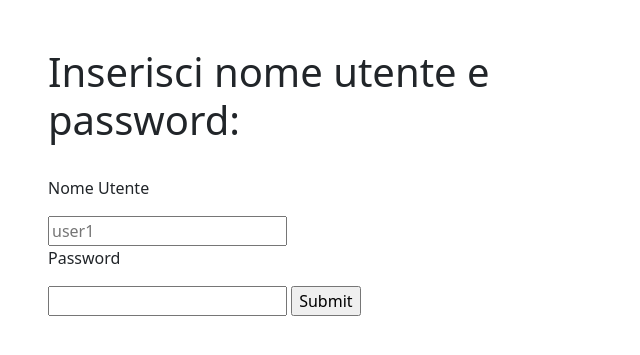
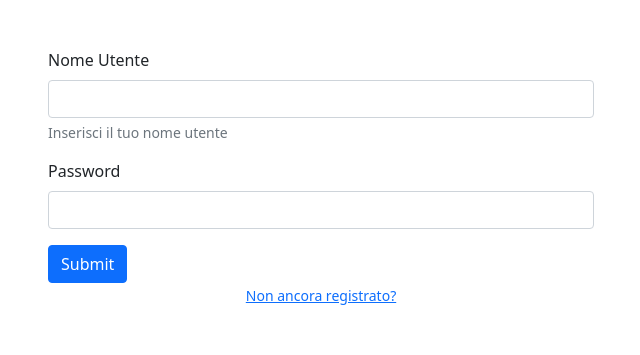
Before and after one commit to fBaz92/Progetto-Applicazioni-Dinamiche-per-il-web-2021, a Django app: template portale/templates/login.html in a window 1280 px wide. Shown: the top 355 px of the page, without its empty margins (319-959 px from the left). Run offline with Django 3.2, Linux system fonts and the light colour scheme; the template is opened without the code that fills it, so the values that code supplies are empty.

Commit message:
Login
Aggiunta pagina di login pulita e moderna

```diff
--- a/Univr/urls.py
+++ b/Univr/urls.py
@@ -17,5 +17,6 @@ from django.contrib import admin
 from django.urls import path, include
 
 urlpatterns = [
-    path('admin/', admin.site.urls), path ('', include('portale.urls'))
+    path('admin/', admin.site.urls),
+    path ('', include('portale.urls'))
 ]
--- a/portale/templates/login.html
+++ b/portale/templates/login.html
@@ -1,18 +1,27 @@
 {% extends 'base.html' %}
 
 {% block content %}
+
 <Title>Login</Title>
+<form method="POST" action="login">
+  {% csrf_token %}
+  <div class="mb-3">
+    <label for="LogInNomeUtente" class="form-label">Nome Utente</label>
+    <input type="text" name="username" class="form-control" id="LogInNomeUtente" aria-describedby="UserNameHelp">
+    <div id="UserNameHelp" class="form-text">Inserisci il tuo nome utente</div>
+  </div>
+  <div class="mb-3">
+    <label for="UserNameHelp" class="form-label">Password</label>
+    <input type="password" name="password" class="form-control" id="UserNameHelp">
+  </div>
+  <button type="submit" class="btn btn-primary">Submit</button>
+  <div class="mb-3">
+  <div class="text-center">
+    <a class="small" href="register">Non ancora registrato?</a>
+  </div>
+  </div>
 
-<h1>Inserisci nome utente e password:</h1>
-  <br>
-    <form method="POST" action="login">
-        {% csrf_token %}
-        <p>Nome Utente</p>
-        <input type="text" name="username" placeholder="user1"/>
-        <p>Password</p>
-        <input type="password" name="password"/>
-        <input type="submit"/>
-    </form>
+</form>
 
 
 {% endblock %}
--- a/static/main.js
+++ b/static/main.js
@@ -10,14 +10,11 @@ var app = new Vue({
         lessons: [],
         office_hours: [],
         date: {day:''},
-
-
-
     },
     methods: {
 
         async getCsrfToken(){
-            if (this.csrf === null){
+            if (this.csrf == null){
                 var response = await fetch('http://localhost:8000/csrf ');
                 var data = await response.json();
                 this.csrf = data.csrf_token;
--- a/static/styles.css
+++ b/static/styles.css
@@ -1,3 +1,5 @@
+/*
+
 .btn {
     border: none;
     background-color: inherit;
@@ -6,3 +8,4 @@
     cursor: pointer;
     display: inline-block;
   }
+*/
```
Also changed, not shown: 1 other file.
